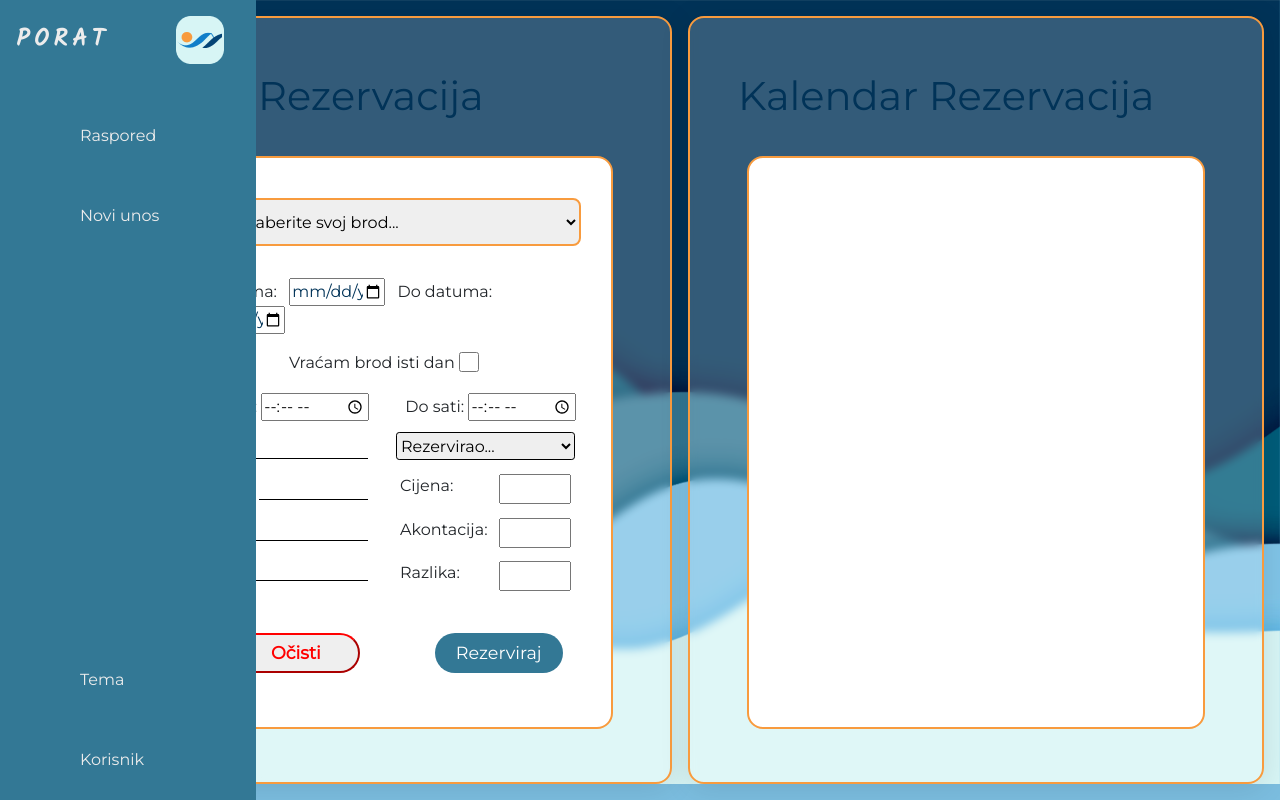
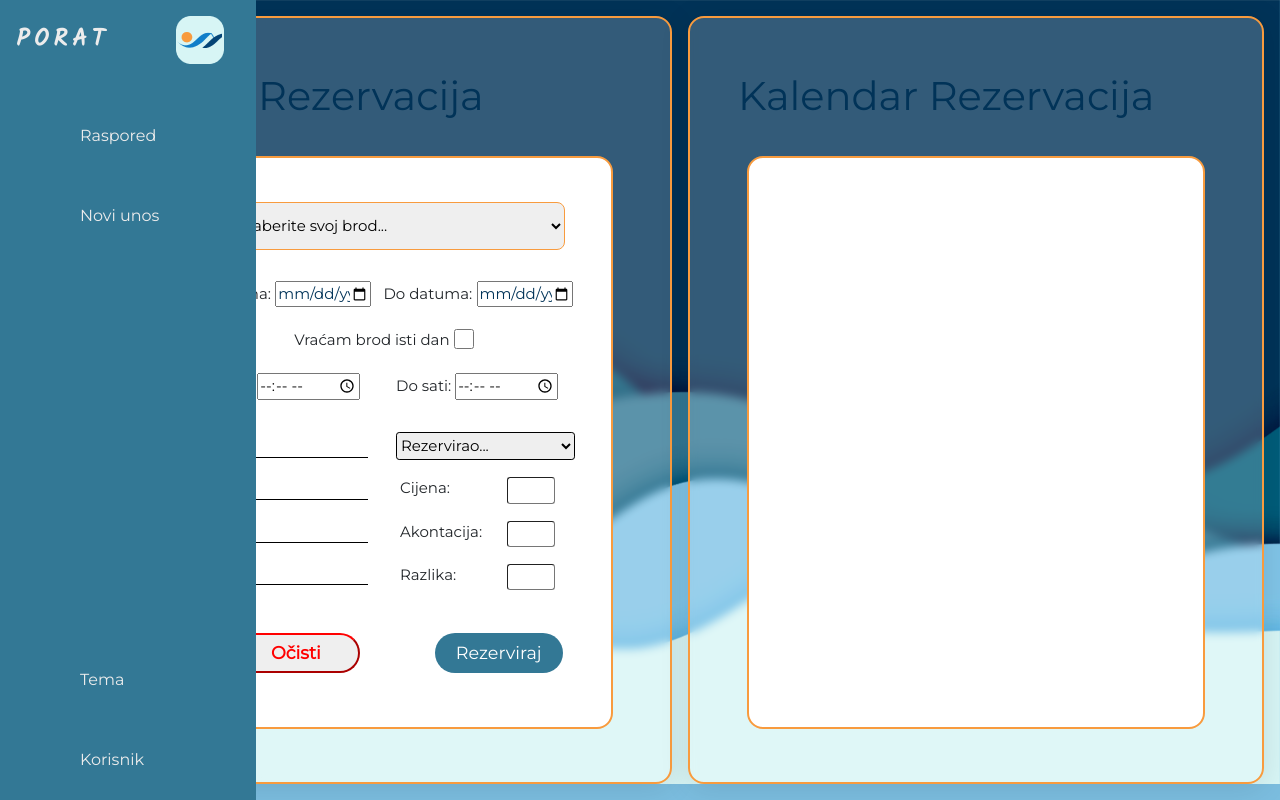
Before and after one commit to 0-bcda-0/porat-staff, a PHP site: page / in a window 1280 px wide. Run offline with PHP 8.4, Linux system fonts and the light colour scheme; some libraries are stand-ins or nearby versions.

Commit message:
GB - addReservation responzivnost 5/6
Dodavanje responzivnosti za formate 1680x1050, i 1280x800

```diff
--- a/addReservation/addReservation.css
+++ b/addReservation/addReservation.css
@@ -240,21 +240,27 @@ padding-top: 1rem;
 /* cijena / akontacija / razlika inputi */
 
 #addInput-cijena{
-  width: 6rem;
+  width: 4rem;
   margin: 0 2rem 0 auto;
+  border-radius:0.25rem;
   text-align: center;
+  border-width: 1.25px;
 }
 
 #addInput-akontacija{
-  width: 6rem;
+  width: 4rem;
   margin: 0 2rem 0 auto;
+  border-radius:0.25rem;
   text-align: center;
+  border-width: 1.25px;
 }
 
 #addInput-razlika{
-  width: 6rem;
+  width: 4rem;
   margin: 0 2rem 0 auto;
+  border-radius:0.25rem;
   text-align: center;
+  border-width: 1.25px;
 }
 
 .add-input-bottomright-container > label{
@@ -313,120 +319,6 @@ padding-top: 1rem;
 
 /* |||||||||||||||||||||||||RESPONZIVNOST||||||||||||||||||||||||||| */
 
-/*---(1366x768)---*/
-
-@media only screen and (max-width: 1366px) {
-
-  .add-title-container{
-    padding-bottom: 30px;
-  }
-
-  #addBrodovi-dropdown{
-    width: 23rem;
-    height: 3rem;
-    padding: 0.75rem;
-    margin-left: 2rem;
-    font-size: 16px;
-  }
-
-  #addreserv-datum-od{
-    font-size: 16px;
-    margin-right: 0.5rem;
-    width: 6rem;
-  }
-
-  #addreserv-datum-do{
-    font-size: 16px;
-    width: 6rem;
-  }
-
-  .add-date-label{
-   font-size: 16px;
-   margin-left: 0rem;
- }
-
-  .add-panel-left-content-bottom-right-side > div{
-    padding-bottom: 0.5rem;
-    padding-top: 0.35rem;
-  }
-
-  .add-panel-left-content-bottom-left-side > div{
-    padding-bottom: 0.5rem;
-    padding-top: 0.35rem;
-  }
-
-  .add-inputs-top{
-    padding-top: 1.1rem;
-  }
-
-  .add-radio-button-container{
-    padding-top: 1.1rem;
-  }
-
-  .add-time-input-container{
-    padding-top: 1.1rem;
-    font-size: 16px;
-  }
-
-  .add-time-input-container > label{
-    margin-left: 1rem;
-  }
-
-  #addreserv-vrijeme-od{
-    padding-right: 0;
-    margin-right: 1rem;
-  }
-
-  .add-panel-left-content-bottom{
-    font-size: 16px;
-  }
-
-  #addDjelatnici-dropdown{
-    margin: 0 0.75rem;
-    height: 1.75rem;
-    font-size: 16px;
-    border-width: 1.25px;
-    border-radius: 0.2rem;
-  }
-
-  #addDjelatnici-dropdown > option{
-    font-size: 16px;
-  }
-
-  #addInput-cijena{
-    width: 4.5rem;
-    margin: 0 1rem 0 auto;
-  }
-
-  #addInput-akontacija{
-    width: 4.5rem;
-    margin: 0 1rem 0 auto;
-  }
-
-  #addInput-razlika{
-    width: 4.5rem;
-    margin: 0 1rem 0 auto;
-  }
-
-  .add-button-ocisti{
-    font-size: 1.1rem;
-    border-radius: 1.5rem;
-  }
-
-  .add-button-rezerviraj{
-    font-size: 1.1rem;
-    border-radius: 1.5rem;
-  }
-
-  .add-button-container{
-    padding-top: 0.5rem;
-  }
-
-  .add-button-container > button{
-    width: 8rem;
-    height: 2.5rem;
-  }
-}
 
 /*---2K (2560x1440)---*/
 
@@ -523,21 +415,24 @@ padding-top: 1rem;
   }
 
   #addInput-cijena{
-    width: 6rem;
+    width: 5rem;
     margin: 0 4rem 0 auto;
-    border-width: 1.5px;
+    border-width: 1.75px;
+    border-radius: 0.3rem;
   }
 
   #addInput-akontacija{
-    width: 6rem;
+    width: 5rem;
     margin: 0 4rem 0 auto;
-    border-width: 1.5px;
+    border-width: 1.75px;
+    border-radius: 0.3rem;
   }
 
   #addInput-razlika{
-    width: 6rem;
+    width: 5rem;
     margin: 0 4rem 0 auto;
-    border-width: 1.5px;
+    border-width: 1.75px;
+    border-radius: 0.3rem;
   }
 
   .add-button-ocisti{
@@ -571,4 +466,228 @@ padding-top: 1rem;
   .add-input-bottomright-container > label{
     margin-left: 4rem;
    }
+
 }
+
+
+/*---(1680x1050)---*/
+
+
+@media only screen and (max-width: 1680px) {
+  #addreserv-datum-od{
+    margin-right: 1rem;
+  }
+
+  .add-time-input-container > label{
+    margin-left: 2rem;
+  }
+
+  #addBrodovi-dropdown{
+    width: 31rem;
+    height: 4.5rem;
+    margin-left: 2rem;
+    border-width: 1.75px;
+  }
+
+  .addBrodovi-dropdown-container{
+    padding-top: 1.25rem;
+  }
+
+  #addInput-cijena{
+    width: 3.5rem;
+    margin: 0 4rem 0 auto;
+    border-width: 1.5px;
+    border-radius: 0.2rem;
+  }
+
+  #addInput-akontacija{
+    width: 3.5rem;
+    margin: 0 4rem 0 auto;
+    border-width: 1.5px;
+    border-radius: 0.2rem;
+  }
+
+  #addInput-razlika{
+    width: 3.5rem;
+    margin: 0 4rem 0 auto;
+    border-width: 1.5px;
+    border-radius: 0.2rem;
+  }
+
+}
+
+
+/*---(1366x768)---*/
+
+@media only screen and (max-width: 1366px) {
+
+  .add-title-container{
+    padding-bottom: 30px;
+  }
+
+  #addBrodovi-dropdown{
+    width: 22rem;
+    height: 3rem;
+    padding: 0.75rem;
+    margin-left: 2rem;
+    font-size: 16px;
+  }
+
+  #addreserv-datum-od{
+    font-size: 16px;
+    margin-right: 0.5rem;
+    width: 6rem;
+  }
+
+  #addreserv-datum-do{
+    font-size: 16px;
+    width: 6rem;
+  }
+
+  .add-date-label{
+   font-size: 16px;
+   margin-left: 0rem;
+ }
+
+  .add-panel-left-content-bottom-right-side > div{
+    padding-bottom: 0.5rem;
+    padding-top: 0.35rem;
+  }
+
+  .add-panel-left-content-bottom-left-side > div{
+    padding-bottom: 0.5rem;
+    padding-top: 0.35rem;
+  }
+
+  .add-inputs-top{
+    padding-top: 1.1rem;
+  }
+
+  .add-radio-button-container{
+    padding-top: 1.1rem;
+  }
+
+  .add-time-input-container{
+    padding-top: 1.1rem;
+    font-size: 16px;
+  }
+
+  .add-time-input-container > label{
+    margin-left: 1rem;
+  }
+
+  #addreserv-vrijeme-od{
+    padding-right: 0;
+    margin-right: 1rem;
+  }
+
+  .add-panel-left-content-bottom{
+    font-size: 16px;
+  }
+
+  #addDjelatnici-dropdown{
+    margin: 0 0.75rem;
+    height: 1.75rem;
+    font-size: 16px;
+    border-width: 1.25px;
+    border-radius: 0.2rem;
+  }
+
+  #addDjelatnici-dropdown > option{
+    font-size: 16px;
+  }
+
+  #addInput-cijena{
+    width: 3rem;
+    margin: 0 2rem 0 auto;
+  }
+
+  #addInput-akontacija{
+    width: 3rem;
+    margin: 0 2rem 0 auto;
+  }
+
+  #addInput-razlika{
+    width: 3rem;
+    margin: 0 2rem 0 auto;
+  }
+
+  .add-button-ocisti{
+    font-size: 1.1rem;
+    border-radius: 1.5rem;
+  }
+
+  .add-button-rezerviraj{
+    font-size: 1.1rem;
+    border-radius: 1.5rem;
+  }
+
+  .add-button-container{
+    padding-top: 0.5rem;
+  }
+
+  .add-button-container > button{
+    width: 8rem;
+    height: 2.5rem;
+  }
+}
+
+/* 1280x800 */
+
+
+@media only screen and (max-width: 1366px) {
+
+  .add-inputs-top{
+    padding-top: 1.3rem;
+  }
+
+  .add-radio-button-container{
+    padding-top: 1.3rem;
+  }
+
+  .add-time-input-container{
+    padding-top: 1.3rem;
+    font-size: 15px;
+  }
+
+  #addBrodovi-dropdown{
+    font-size: 15px;
+  }
+
+  #addreserv-datum-od{
+    font-size: 15px;
+    margin-left: 0px;
+  }
+
+  #addreserv-datum-do{
+    font-size: 15px;
+    margin-left: 0px;
+  }
+
+  .add-date-label{
+   font-size: 15px;
+ }
+
+.add-panel-left-content-bottom{
+  font-size: 15px;
+}
+
+#addDjelatnici-dropdown{
+  font-size: 15px;
+}
+
+#addDjelatnici-dropdown > option{
+  font-size: 15px;
+}
+
+.add-panel-left-content-bottom-right-side > div{
+  padding-bottom: 0.7rem;
+  padding-top: 0.35rem;
+}
+
+.add-panel-left-content-bottom-left-side > div{
+  padding-bottom: 0.7rem;
+  padding-top: 0.35rem;
+}
+
+}
```
